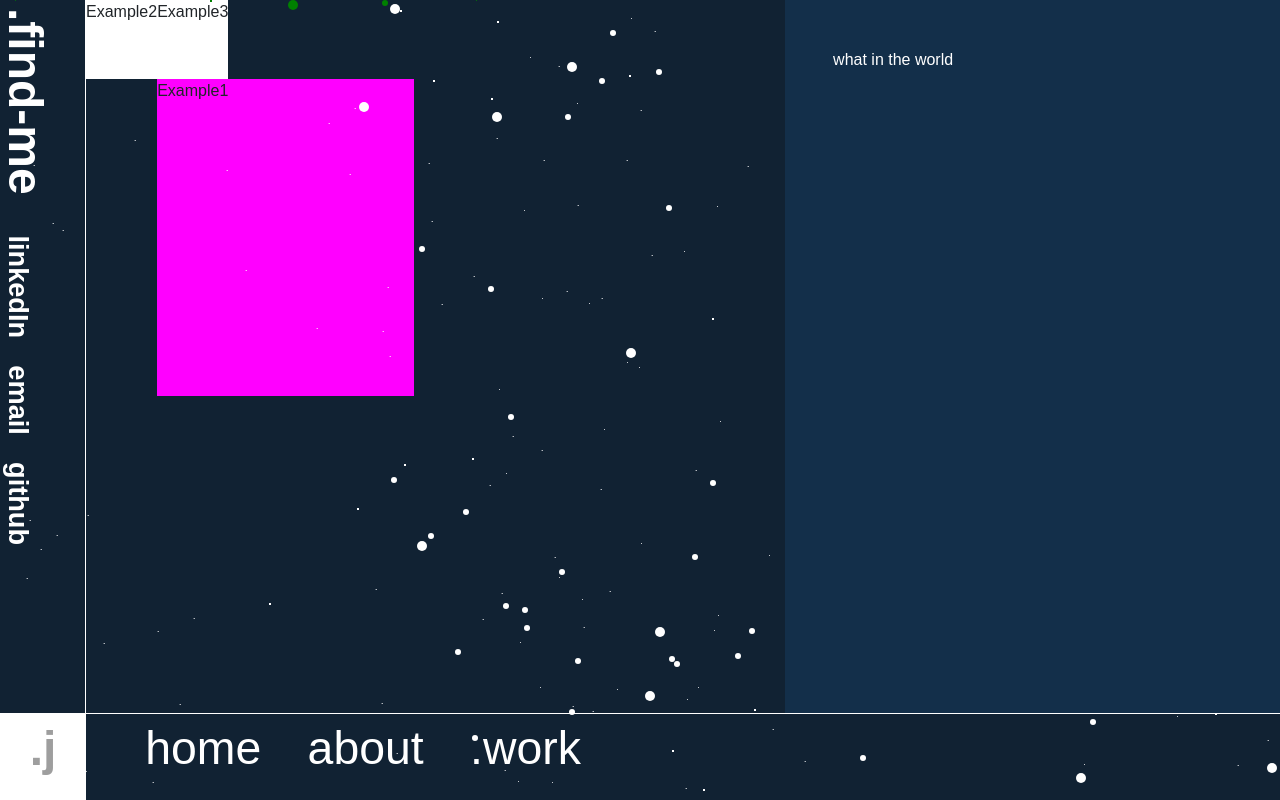
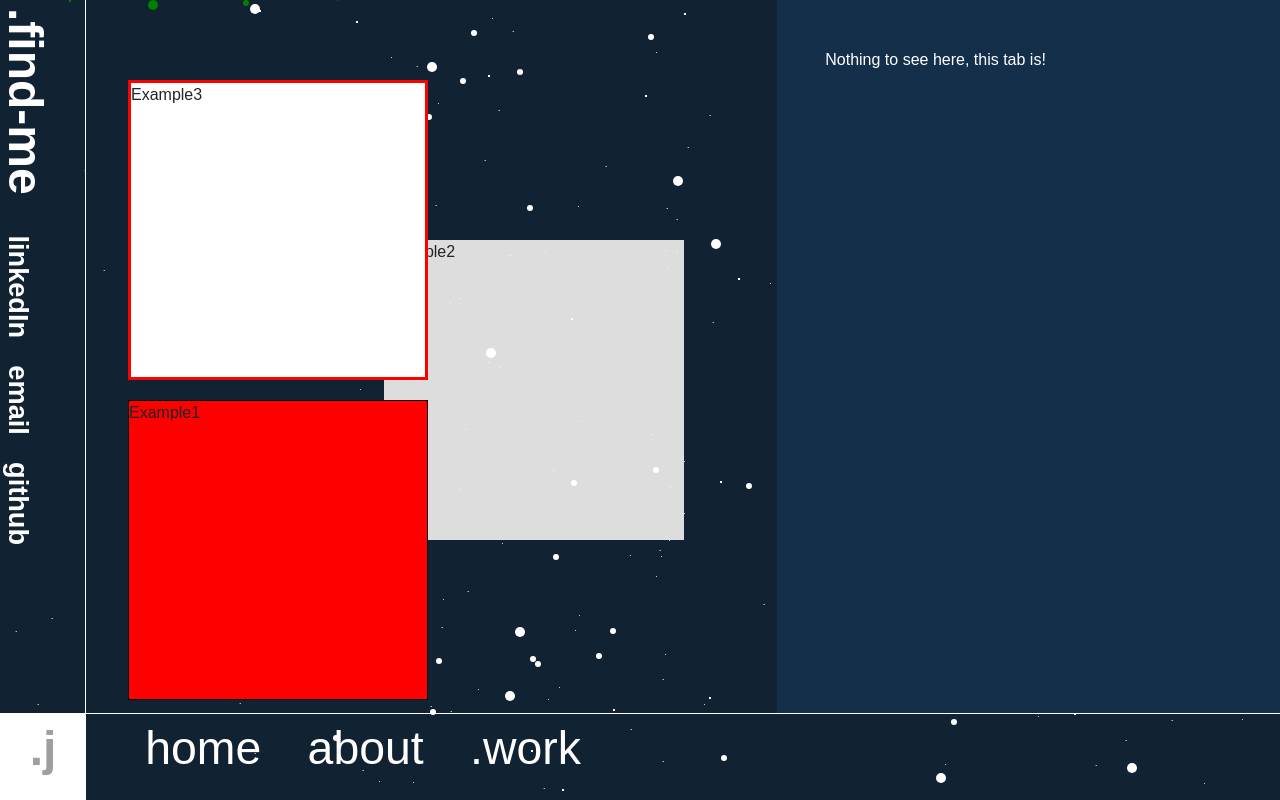
Before and after one commit to jeh26033/reactportfolio, a React (Create React App) app: page /work in a window 1280 px wide. Built offline with nearby package versions, Linux system fonts and the light colour scheme; grey boxes are pictures that could not be loaded.

Commit message:
WE DID IT
AND BY WE, I MEAN ME.

```diff
--- a/src/components/pages/work.js
+++ b/src/components/pages/work.js
@@ -1,16 +1,12 @@
 import React, { Component } from 'react';
-import Expander from '../expander.js'
-import Tabs from '../tabs/tabs.js'//will need to work to make this better, once I get better
+import Tabs from '../tabs/tabs.js'
 
 export default function Work() {
+	return (
+		<React.Fragment >
 
-	return (
-
-
-		<React.Fragment >
-		{/*<Expander />*/}
 		   <Tabs>
-				<div label="Example1" position='1'>
+				<div label="Example1" className="example1" position='1'>
 				what in the world
 				</div>
 				<div  label="Example2" position='2'>
@@ -20,7 +16,7 @@ export default function Work() {
 				Nothing to see here, this tab is!
 				</div>
     		</Tabs>
+
 		</React.Fragment>
 	);
-
 }
--- a/src/components/tabs/tab.js
+++ b/src/components/tabs/tab.js
@@ -5,7 +5,7 @@ class Tab extends Component {
 
   onClick = () => {
     const { label, onClick } = this.props;
-    console.log('that tickles', {onClick})
+
     onClick(label);
   }
 
@@ -15,22 +15,17 @@ class Tab extends Component {
       props: {
         activeTab,
         label,
-        position,
-        inactivePosition,
-        style
       },
     } = this;
-    console.log(this)
 
-    let className = 'tab-list-item';
+    let className = `tab-list-item ${this.props.label}`;
 
     if (activeTab === label) {
       className += ' tab-list-active';
     }
-
+    console.log(this.props)
     return (
       <div
-        style={style}
         className={className}
         onClick={onClick}
       >
--- a/src/components/tabs/tabs.js
+++ b/src/components/tabs/tabs.js
@@ -6,71 +6,68 @@ import Tab from './tab.js';
 class Tabs extends Component {
   static propTypes = {
     children: PropTypes.instanceOf(Array).isRequired,
-
   }
 
   constructor(props) {
     super(props);
+    console.log('state',this)
+    this.state = {
+      activeTab: this.props.children[2].props.label,
+      list: [...this.props.children]
+    };
 
-    this.state = {
-      activeTab: this.props.children[0].props.label,
-      inactiveTab1: this.props.children[1].props.label,
-      inactiveTab2: this.props.children[2].props.label,
-      tabsList: [],
-    };
   }
 
-  onClickTabItem = (tab) => {
+  onClickTabItem = (tab, index) => {
+    Array.prototype.move = function (from, to) {
+      this.splice(to, 0, this.splice(from, 1)[0]);
+    };
+    let list = this.state.list;
+    let activePosition= list[2];
+    list.move(index, 2);
+    this.setState({
+      activeTab:tab,
+    });
 
-    this.setState({
-      activeTab: tab
-    });
   }
-
 
   render() {
 
     const {
       onClickTabItem,
-
-
+      onRemoveItem,
       props: {
+        className,
         children,
-        position,
+        index
       },
       state: {
         activeTab,
-        inactiveTab1,
-        inactiveTab2,
+        list
       }
     } = this;
-
-    const tabs = this.props.children;
 
 
     return (
     <React.Fragment>
-      {children.map((child) => {
+      {list.map((child, index) => {
         const { label } = child.props;
+          return (
 
+              <Tab
+                className={className}
+                activeTab={activeTab}
+                key={label}
+                label={label}
+                onClick={() => this.onClickTabItem(label,index)}
+              />
 
-          return (
-            <Tab
-              activeTab={activeTab}
-              key={label}
-              label={label}
-              onClick={onClickTabItem}
-
-            />
           );
-
-
-
       })}
-
         <div className="tab-content">
-          {children.map((child) => {
+          {list.map((child) => {
             if (child.props.label !== activeTab) return undefined;
+            console.log('child',child)
             return child.props.children;
           })}
         </div>
@@ -79,6 +76,4 @@ class Tabs extends Component {
   }
 
 }
-
-
 export default Tabs;
--- a/src/components/tabs/tabstyle.css
+++ b/src/components/tabs/tabstyle.css
@@ -1,10 +1,11 @@
-.tab-list {
 
-}
+
 .tab-list-item {
 	background-color:#fff;
-	position: relative;
-	transition: all .5s;
+	position: absolute;
+	transition: all 1.5s;
+	width: 300px;
+	height: 300px;
 }
 
 .tab-content {
@@ -13,24 +14,42 @@
   	grid-area:1/13/span 9/ span 8;
   	z-index: 5;
   	padding:3em;
+
 }
 
 
 .tab-list-active {
-	background-color: #f0f;
+	left: 10%;
+	top: 10%;
+	border: 3px solid red;
+	transition: all .5s;
+	z-index: 4;
 
+}
+.tab-list-item:nth-child(1){
 
-	grid-area: 2/3/span 4/ span 4;
+	border: 1px solid black;
+	z-index: 3;
+	transition: all .5s;
+	background-color: #ccc;
 
 }
 
-.position2{
-	grid-area:3/4/span 4/ span 4;
+.tab-list-item:nth-child(2){
+	left: 10%;
+	top: 50%;
+	border: 1px solid black;
+	z-index: 3;
+	transition: all .5s;
+	background-color: #ccc;
 
 }
 
-.position3{
-	grid-area:4/5/span 4/ span 4;
+.tab-list-item:nth-child(3){
+	left:30%;
+	top:30%;
+	transition: all .5s;
+	background-color: #ddd;
 }
 
-.number2 {}
+.Example1 { background-color: red!important; }
```
